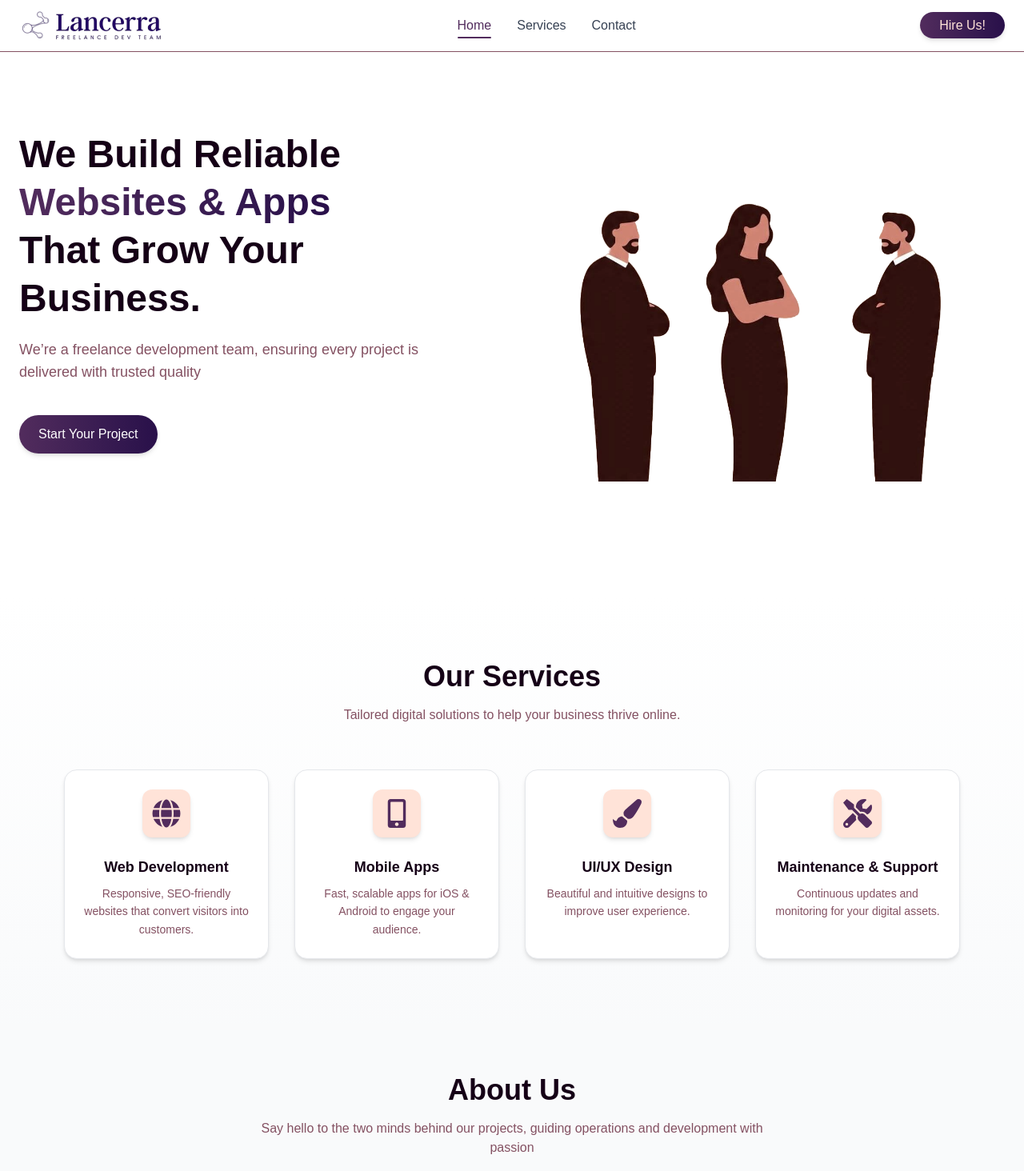
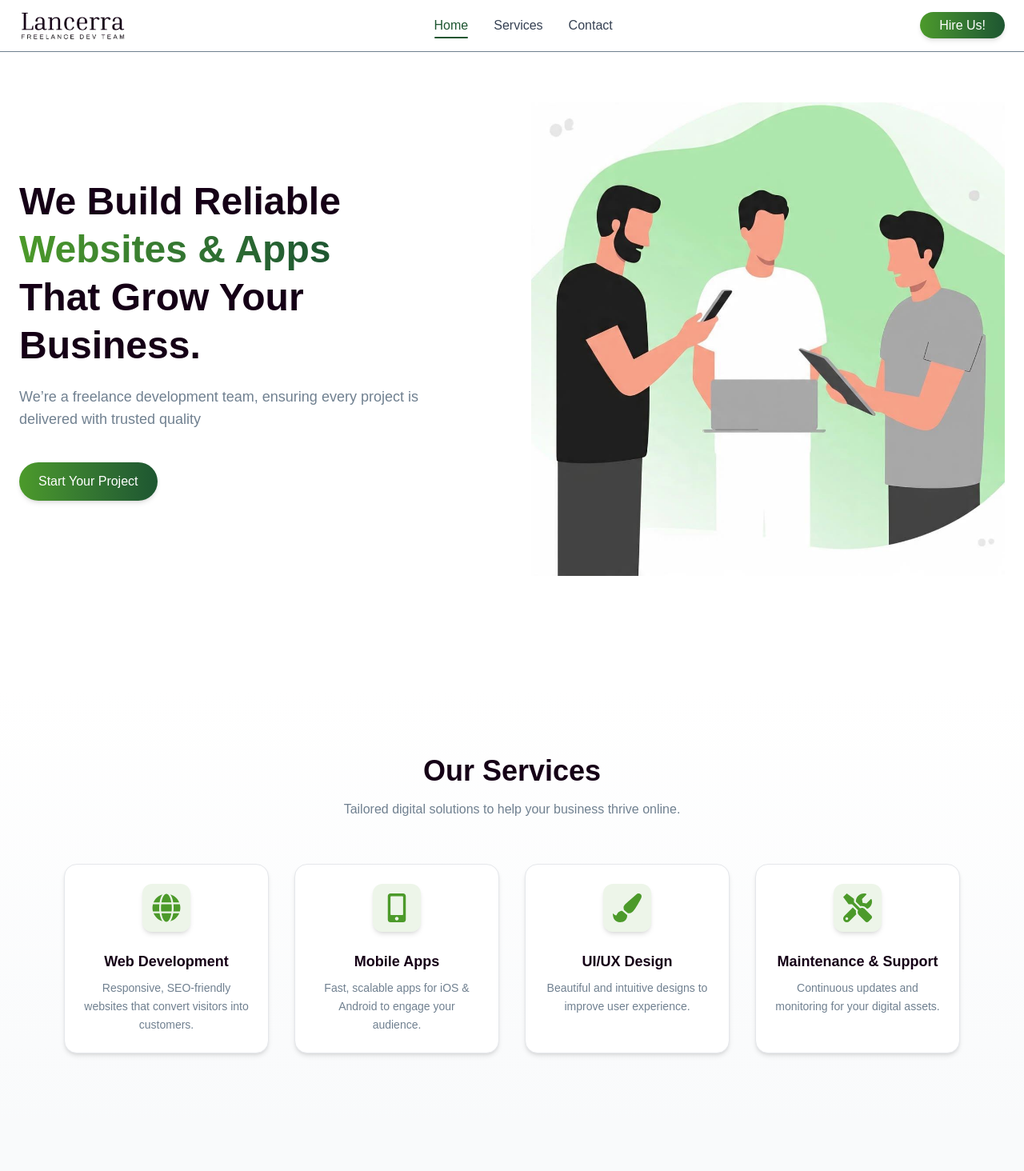
Before and after one commit to Hari-GS/freelance-site, a Next.js app: page / in a window 1280 px wide. Shown: the top 1464 px of the page at 80% size. Built offline with nearby package versions, Linux system fonts and the light colour scheme.

Commit message:
change color again and all set

```diff
--- a/src/app/components/AboutSection.tsx
+++ b/src/app/components/AboutSection.tsx
@@ -84,7 +84,7 @@ export default function AboutSection() {
               transition={{ duration: 0.6, delay: index * 0.2 }}
               className="bg-white shadow-md rounded-2xl p-6 border border-gray-200 hover:shadow-lg transition text-center"
             >
-              <div className="w-28 h-28 mx-auto mb-4 rounded-full overflow-hidden border-4 border-primary shadow">
+              <div className="w-28 h-28 mx-auto mb-4 rounded-full overflow-hidden border-4 border-primary-light  shadow">
                 <img
                   src={member.image}
                   alt={member.name}
--- a/src/app/components/Footer.tsx
+++ b/src/app/components/Footer.tsx
@@ -1,4 +1,4 @@
-import { FaLinkedin, FaGithub } from "react-icons/fa";
+import { FaLinkedin, FaInstagram } from "react-icons/fa";
 import { MdEmail } from "react-icons/md";
 
 export default function Footer() {
@@ -12,24 +12,24 @@ export default function Footer() {
 
         {/* Social Links */}
         <div className="flex gap-4">
-          <a
+          {/* <a
             href="https://linkedin.com"
             target="_blank"
             rel="noopener noreferrer"
             className="p-2 rounded-full bg-neutral-white/10 hover:bg-color-primary-dark transition-colors"
           >
             <FaLinkedin className="text-color-primary w-5 h-5" />
-          </a>
+          </a> */}
           <a
-            href="https://github.com"
+            href="https://www.instagram.com/lancerra.freelance/"
             target="_blank"
             rel="noopener noreferrer"
             className="p-2 rounded-full bg-neutral-white/10 hover:bg-color-primary-dark transition-colors"
           >
-            <FaGithub className="text-color-primary w-5 h-5" />
+            <FaInstagram className="text-color-primary w-5 h-5" />
           </a>
           <a
-            href="mailto:your@email.com"
+            href="mailto:lancerra.freelance@gmail.com"
             className="p-2 rounded-full bg-neutral-white/10 hover:bg-color-primary-dark transition-colors"
           >
             <MdEmail className="text-color-primary w-5 h-5" />
--- a/src/app/components/Header.tsx
+++ b/src/app/components/Header.tsx
@@ -43,7 +43,7 @@ export default function Header() {
         {/* Logo */}
         <Link href="/" className="flex items-center gap-2">
           <img
-            src="/lancerra-logo-2.png" // 👈 place your logo.png inside /public
+            src="/lancerra-logo-4.png" // 👈 place your logo.png inside /public
             alt="YourLogo"
             className="h-10 w-auto" // adjust size as needed
           />
@@ -55,12 +55,12 @@ export default function Header() {
               key={item}
               href={`#${item}`}
               className={`hover:text-primary transition relative ${
-                activeSection === item ? 'text-primary' : ''
+                activeSection === item ? 'text-primary-dark' : ''
               }`}
             >
               {item.charAt(0).toUpperCase() + item.slice(1)}
               {activeSection === item && (
-                <span className="absolute left-0 -bottom-1 h-0.5 w-full bg-primary rounded"></span>
+                <span className="absolute left-0 -bottom-1 h-0.5 w-full bg-primary-dark rounded"></span>
               )}
             </Link>
           ))}
@@ -70,7 +70,7 @@ export default function Header() {
         <div className="hidden md:block">
           <a
             href="#contact"
-            className="rounded-full bg-gradient-to-r from-primary to-primary-dark px-6 py-2 text-neutral-white font-medium shadow-md hover:shadow-lg transition transform hover:scale-105"
+            className="rounded-full bg-gradient-to-r from-primary to-primary-dark px-6 py-2 text-white font-medium shadow-md hover:shadow-lg transition transform hover:scale-105"
           >
             Hire Us!
           </a>
@@ -118,7 +118,7 @@ export default function Header() {
             animate={{ height: 'auto', opacity: 1 }}
             exit={{ height: 0, opacity: 0 }}
             transition={{ duration: 0.3 }}
-            className="md:hidden bg-white border-t border-neutral-grey px-6 py-4 flex flex-col space-y-4 text-gray-700 font-medium"
+            className="md:hidden bg-white border-t border-neutral-grey px-6 py-4 flex flex-col space-y-6 text-gray-700 font-medium"
           >
             {['home', 'services', 'contact'].map((item, idx) => (
               <motion.div
@@ -142,13 +142,13 @@ export default function Header() {
               animate={{ y: 0, opacity: 1 }}
               transition={{ delay: 0.2 }}
             >
-              <a
+              <Link
                 href="#contact"
                 className="rounded-full bg-gradient-to-r from-primary to-primary-dark px-6 py-2 text-white font-medium text-center shadow-md hover:shadow-lg transition transform hover:scale-105"
                 onClick={() => setIsOpen(false)}
               >
                 Get a Quote
-              </a>
+              </Link>
             </motion.div>
           </motion.nav>
         )}
--- a/src/app/components/Hero.tsx
+++ b/src/app/components/Hero.tsx
@@ -60,7 +60,7 @@ export default function Hero() {
         {/* Illustration / Image */}
         <div className="flex-1 flex justify-center">
           <Image
-            src="/hero-illustration-4.png" // replace with your illustration
+            src="/hero-illustration.jpg" // replace with your illustration
             alt="Illustration"
             width={500}
             height={400}
--- a/src/app/components/ServicesSection.tsx
+++ b/src/app/components/ServicesSection.tsx
@@ -69,7 +69,7 @@ export default function ServicesSection() {
               className="bg-white rounded-2xl p-6 border border-gray-200 shadow-md hover:shadow-xl transition-all relative overflow-hidden group"
             >
               {/* Icon with gradient background */}
-              <div className="text-4xl mb-4 inline-block bg-gradient-to-r bg-neutral-white text-white p-3 rounded-xl shadow-md group-hover:scale-110 transition-transform duration-300">
+              <div className="text-4xl mb-4 inline-block bg-gradient-to-r bg-primary/10  text-white p-3 rounded-xl shadow-md group-hover:scale-110 transition-transform duration-300">
                 {service.icon}
               </div>
 
--- a/src/app/globals.css
+++ b/src/app/globals.css
@@ -13,13 +13,13 @@
   --color-foreground: var(--foreground);
 
   /* Primary green palette */
-  --color-primary: #522c5d;       /* base green (trust) */
-  --color-primary-dark: #29104a;  /* darker green */
-  --color-primary-light: #845162; /* lighter green */
+  --color-primary: #4C9A2A;       /* base green (trust) */
+  --color-primary-dark: #1E5631;  /* darker green */
+  --color-primary-light: #68BB59; /* lighter green */
 
   /* Neutral palette for backgrounds/text */
-  --color-neutral-white: #ffe3d8;
-  --color-neutral-grey: #845162;  /* mid grey */
+  --color-neutral-white: #ACDF87;
+  --color-neutral-grey: #708090;  /* mid grey */
   --color-neutral-black: #150016;
 
   /* Fonts */
```
Also changed, not shown: public/lancerra-logo-3.png (added), public/lancerra-logo-4.png (added).
